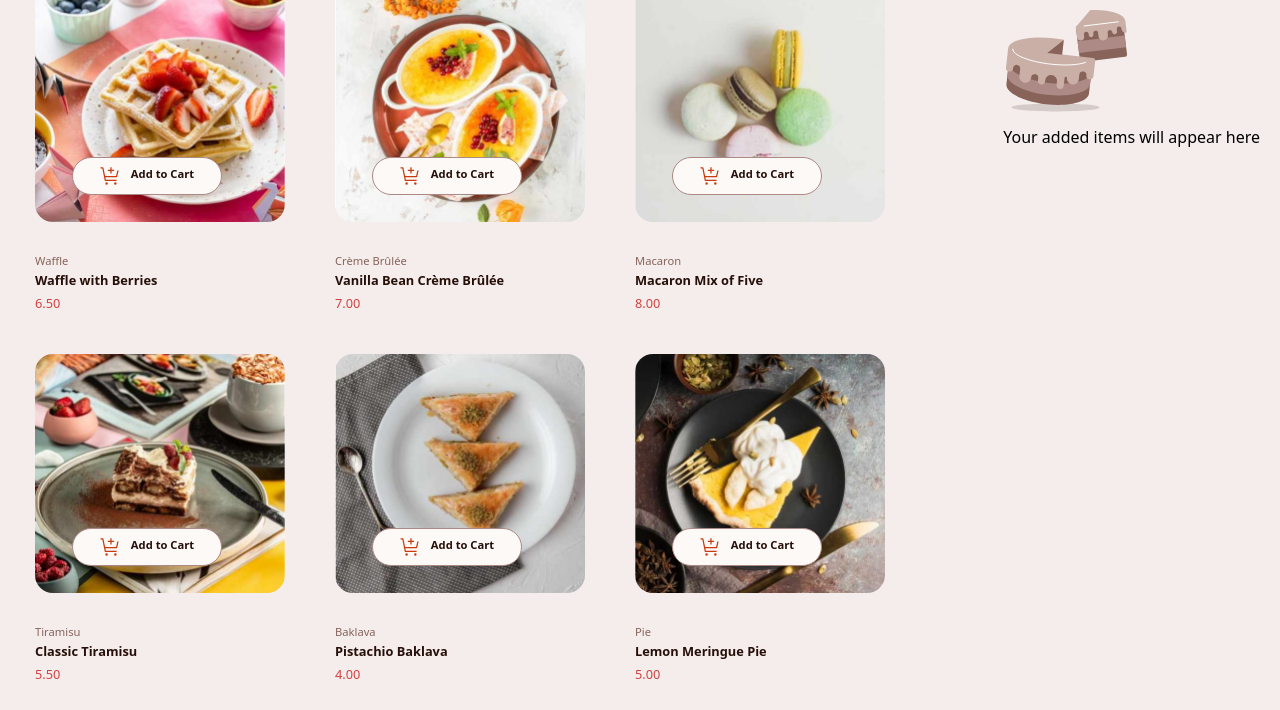
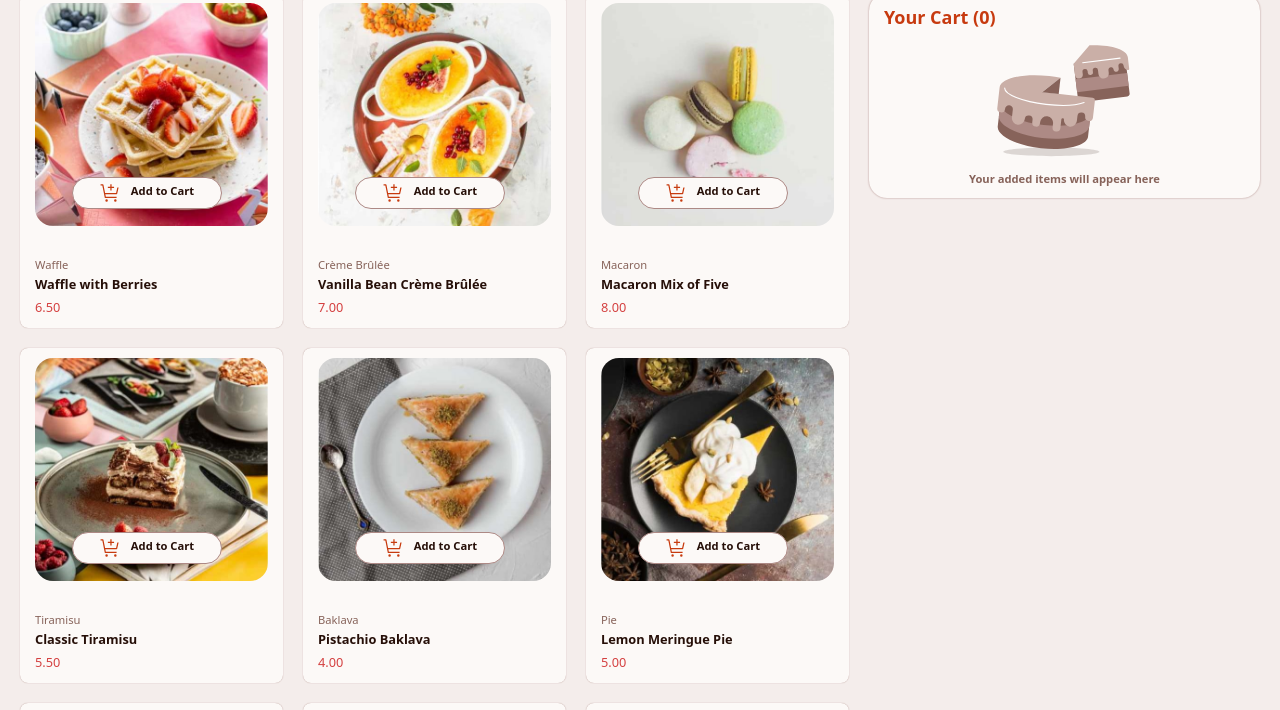
Before and after one commit to jeeva-004/Product-List, a website: page index.html in a window 1280 px wide. Shown: the part 77-787 px from the top of the page. Drawn offline with nearby package versions, Linux system fonts and the light colour scheme.

Commit message:
design fixed

```diff
--- a/index.html
+++ b/index.html
@@ -11,9 +11,9 @@
 </head>
 
 <body>
-    <h1 class="text-4xl font-bold mb-2">Desserts</h1>
+  <h1 class="text-4xl font-bold mb-2">Desserts</h1>
 
-  <div class="container mx-2 flex justify-between gap-3 flex-col md:flex-row lg:flex-row">
+  <div class="container mx-2 flex items-center justify-between gap-5 flex-col md:flex-row lg:flex-row">
     <div class="items grid justify-center gap-5 grid-flow-row grid-cols-1 self-center md:grid-cols-2 lg:grid-cols-3">
 
       <div class="item">
@@ -162,10 +162,16 @@
       </div>
     </div>
 
-    <div class="cart-details ">
-      <h2>Your Cart (<span class="cart-total">0</span>)</h2>
-      <img src="./assets/images/illustration-empty-cart.svg" alt="">
-     <p class="empty-msg"> Your added items will appear here</p>
+    <div class="cart-details w-full md:w-2/6 self-start">
+      <h2 class="text-lg font-bold">Your Cart (<span class="cart-total">0</span>)</h2>
+      <div class="empty-cart">
+        <img src="./assets/images/illustration-empty-cart.svg" alt="">
+        <p class="empty-msg"> Your added items will appear here</p>
+      </div>
+
+      <div class="item-cart">
+
+      </div>
     </div>
 
   </div>
--- a/index.scss
+++ b/index.scss
@@ -22,7 +22,7 @@ body {
     .container {
         width: 100%;
         height: 100%;
-
+        margin: 20px 0;
         .dekstop-image {
             width: 250px;
             border-radius: 18px;
@@ -32,11 +32,13 @@ body {
         .tablet-image {
             width: 300px;
             border-radius: 18px;
+            margin-bottom: 20px;
         }
 
         .mobile-image {
             width: 100%;
             border-radius: 18px;
+            margin-bottom: 20px;
         }
     }
 }
@@ -45,16 +47,20 @@ body {
     width: 100%;
     padding: 10px 15px;
     position: relative;
+    background-color: $light;
+    border-radius: 8px;
+    box-shadow: 0 0 1px $light-brown;
 }
 
 .add-cart {
     width: 150px;
     cursor: pointer;
-    padding: 8px 10px;
+    padding: 5px 10px;
     position: absolute;
     display: flex;
     border-radius: 40px;
     background-color: $light;
+    // background-color: $orange-red-color;
     border: none;
     justify-content: center;
     border: 1px solid $light-brown;
@@ -64,12 +70,26 @@ body {
         cursor: pointer;
         border: none;
         display: none;
+        color: $light;
+        font-size: $small;
+        background-color: $orange-red-color;
+        font-weight: 600;
+        justify-content: space-around;
+        align-items: center;
+        img{
+            width: 15px;
+            height: 15px;
+            padding:4px;
+            outline: 1px solid $light;
+            border-radius: 50%;
+        }
     }
 
     button {
         width: 100%;
         cursor: pointer;
         display: flex;
+        background-color: $light;
         gap: 10px;
         justify-content: center;
         font-size: $small;
@@ -93,3 +113,29 @@ body {
     color: $pure-brown;
     font-size: $medium;
 }
+
+.cart-details{
+    background-color: $light;
+    padding: 10px 15px;
+    border-radius: 18px;
+    box-shadow: 0 0 2px $light-brown;
+    h2{
+        color: $orange-red-color;
+    }
+
+    .empty-cart{
+        display: flex;
+        flex-direction: column;
+        width: 100%;
+        justify-content:center;
+        align-items: center;
+        img{
+            width: 140px;
+        }
+        p{
+            color: $dark-brown;
+            font-size: $small;
+            font-weight: 600;
+        }
+    }
+}
```
Also changed, not shown: styles/style.css, 1 other file.
